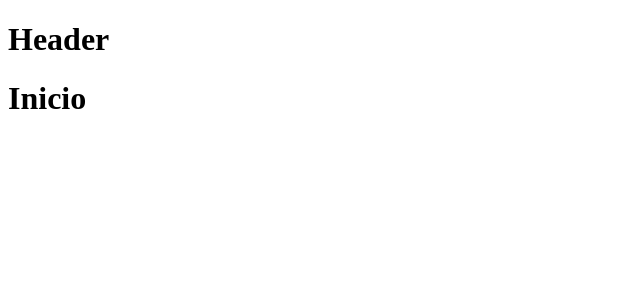
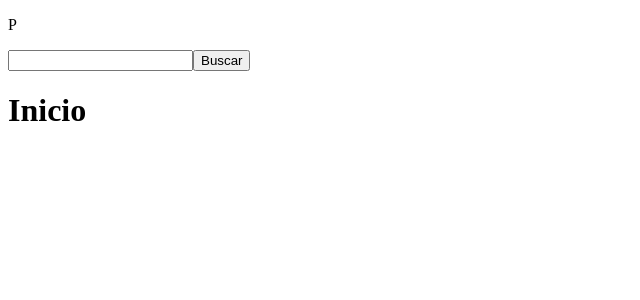
Before and after one commit to rbeltranmontijo/producthuntnext, a Next.js app: page / in a window 1280 px wide. Shown: the top 300 px of the page, without its empty margins (0-640 px from the left). Built offline with nearby package versions, Linux system fonts and the light colour scheme.

Commit message:
agregando componentes pero aun sin estilos

```diff
--- /dev/null
+++ b/components/layout/Header.js
@@ -0,0 +1,20 @@
+import React from "react";
+import Buscar from "../ui/Buscar";
+
+const Header = () => {
+  return (
+    <header>
+      <div>
+        <div>
+          <p>P</p>
+
+          <Buscar />
+          {/* Nav aqui */}
+        </div>
+        <div>{/* Menu de administracion */}</div>
+      </div>
+    </header>
+  );
+};
+
+export default Header;
--- a/components/layout/Layout.js
+++ b/components/layout/Layout.js
@@ -1,9 +1,11 @@
 import React from "react";
+import Link from "next/link";
+import Header from "./Header";
 
 const Layout = props => {
   return (
     <>
-      <h1>Header</h1>
+      <Header />
       <main>{props.children}</main>
     </>
   );
--- /dev/null
+++ b/components/ui/Buscar.js
@@ -0,0 +1,12 @@
+import React from "react";
+
+const Buscar = () => {
+  return (
+    <form action="">
+      <input type="text" />
+      <button type="submit">Buscar</button>
+    </form>
+  );
+};
+
+export default Buscar;
```
Also changed, not shown: pages/index.js (+4 -3 lines), pages/nosotros.js (added, +14 -0 lines).
